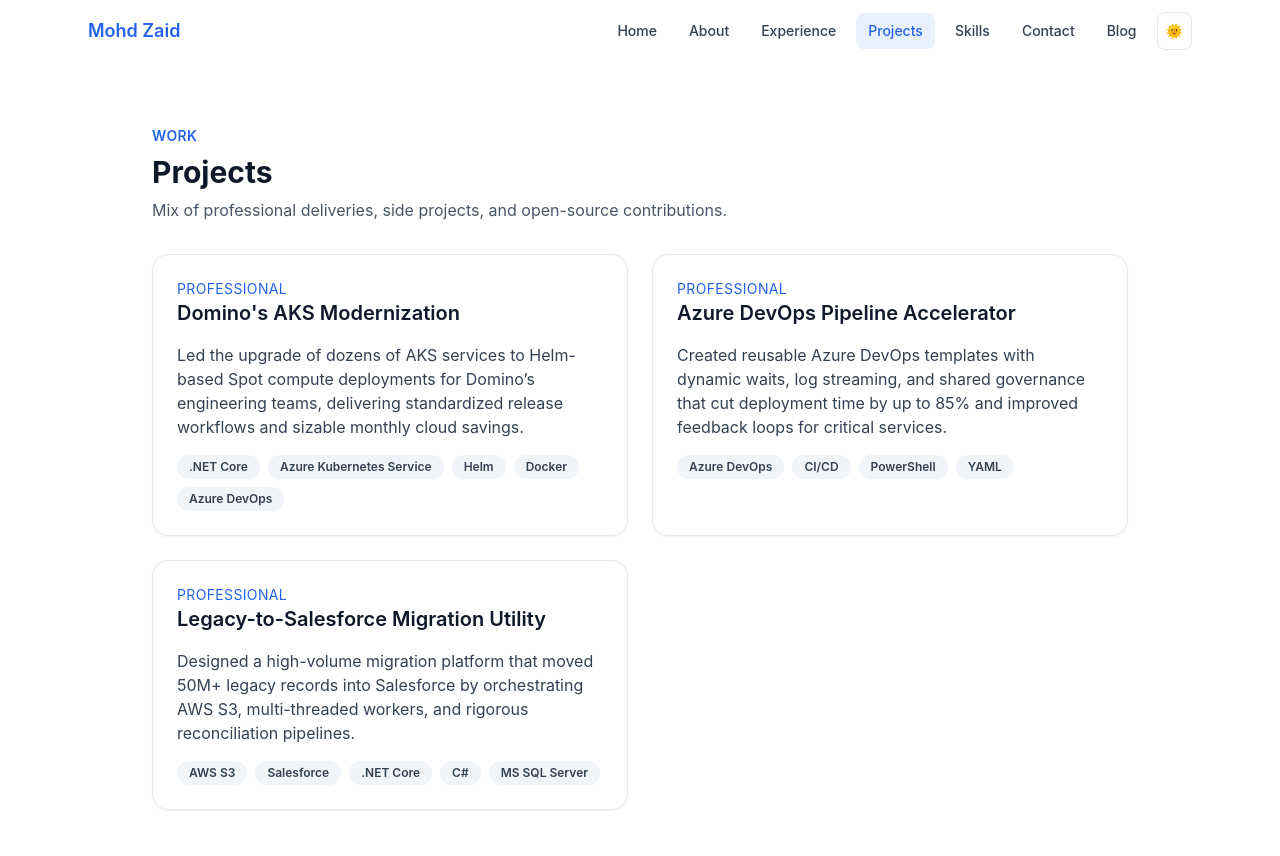
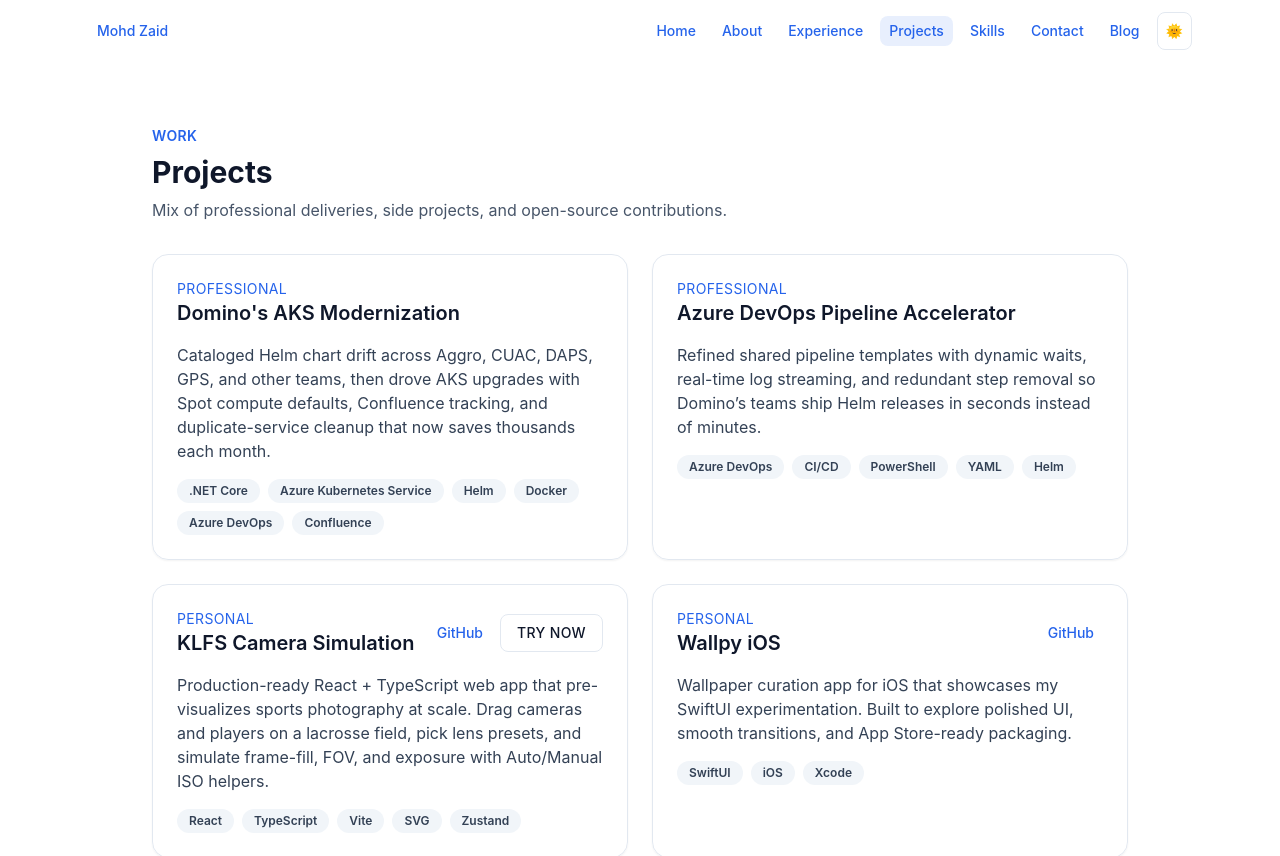
Before and after one commit to zaidmonis/zaidmonis.github.io, a React (Vite) app: page /projects in a window 1280 px wide. Shown: the top 856 px of the page. Built offline with nearby package versions, Linux system fonts and the light colour scheme.

Commit message:
update projects and summary etc

```diff
--- a/src/components/ProjectCard.tsx
+++ b/src/components/ProjectCard.tsx
@@ -8,6 +8,7 @@
         <p className="text-sm uppercase tracking-wide text-primary">{project.type}</p>
         <h3 className="text-xl font-semibold text-slate-900 dark:text-white">{project.title}</h3>
       </div>
+      {(project.links.github || project.links.demo) && (
         <div className="flex gap-2 text-sm text-slate-600 dark:text-slate-300">
           {project.links.github && (
             <a href={project.links.github} target="_blank" rel="noreferrer">
@@ -15,11 +16,12 @@
             </a>
           )}
           {project.links.demo && (
-          <a href={project.links.demo} target="_blank" rel="noreferrer">
-            Live
+            <a className="btn btn-secondary px-3 py-1 text-xs uppercase tracking-wide" href={project.links.demo} target="_blank" rel="noreferrer">
+              Try now
             </a>
           )}
         </div>
+      )}
     </div>
     <p className="text-slate-700 dark:text-slate-200">{project.description}</p>
     <div className="flex flex-wrap gap-2">
--- a/src/data/blog.ts
+++ b/src/data/blog.ts
@@ -6,6 +6,13 @@
 }
 
 export const posts: Post[] = [
+  {
+    title: 'Standardizing Helm for Spot Compute',
+    date: '2025-01-15',
+    summary: 'How I coordinated AKS upgrades across 10+ teams to unlock Spot savings and cleaner environments.',
+    content:
+      'I audited every namespace, built a single-source-of-truth tracker, and partnered with infra teams to upgrade Helm charts, clean ghost services, and align pipelines. The payoff: thousands saved each month and a playbook any team can reuse.',
+  },
   {
     title: 'Building a UNESCO Hackathon Winner',
     date: '2022-11-01',
--- a/src/data/experience.ts
+++ b/src/data/experience.ts
@@ -17,11 +17,12 @@
     start: 'Dec 2024',
     end: 'Present',
     summary:
-      'Leading modernization of Domino’s ordering and operations stack, spanning .NET Core services, Azure DevOps automation, and AKS-hosted microservices.',
+      'Leading modernization of Domino’s ordering and operations stack, spanning .NET Core services, Azure DevOps automation, and AKS-hosted microservices with an emphasis on Spot compute savings and shared best practices.',
     highlights: [
-      'Upgraded dozens of AKS services to modern Helm charts with Spot compute support across 10+ engineering teams, saving thousands in monthly infra spend while standardizing deployments.',
-      'Optimized Azure DevOps pipelines with dynamic waits, real-time log streaming, and template refactors to cut deployment time by up to 85% and tighten feedback loops.',
-      'Improved platform reliability by removing duplicate deployments and mentoring teams on Kubernetes + Helm best practices, eliminating hundreds of hours of manual work.',
+      'Completed a cross-org audit of AKS namespaces, cataloged gaps on a Confluence tracker, and upgraded dozens of Helm chart releases to enable Spot compute for CI, Sandbox, and Stage workloads across 10+ teams.',
+      'Partnered with platform + infra groups to remove ghost/duplicate services and align variable groups and pipeline YAML with the new Helm versions, improving operational hygiene.',
+      'Optimized Azure DevOps pipelines with dynamic waits, parallel steps, and real-time log streaming to cut deployment time by up to 85% and keep developers in fast feedback loops.',
+      'Mentored feature teams on Helm, Spot compute, and rollback procedures and reviewed their PRs to keep deployments consistent and secure.',
     ],
     tech: ['.NET Core', 'Azure DevOps', 'Azure Kubernetes Service', 'Helm', 'Docker', 'C#'],
   },
--- a/src/data/profile.ts
+++ b/src/data/profile.ts
@@ -20,7 +20,7 @@
   tagline: 'Full-stack engineer scaling SaaS platforms across Azure and AWS.',
   email: 'mohdzaid@gmail.com',
   summary:
-    'Full Stack .NET developer with 5+ years delivering enterprise SaaS solutions in C#, ASP.NET, and .NET Core. I focus on scalable APIs, Azure- and AWS-hosted microservices, and DevOps automation that keeps teams shipping quickly with confidence.',
+    'Backend-focused full stack engineer with 5+ years building enterprise SaaS platforms across Java + Spring Boot, C# + .NET Core, and React frontends. Proven to deliver API-heavy systems backed by MS SQL with a focus on performance tuning, Agile delivery, and CI/CD automation on Azure and AWS. Comfortable building responsive UI with Bootstrap, shaping microservices, and deploying with Docker, Kubernetes, and Azure DevOps—all while mentoring teams through code reviews, testing leadership, and collaborative technical excellence.',
   social: {
     github: 'https://github.com/zaidmonis',
     linkedin: 'https://www.linkedin.com/in/zaidmonis',
--- a/src/data/projects.ts
+++ b/src/data/projects.ts
@@ -14,17 +14,38 @@
     title: "Domino's AKS Modernization",
     type: 'Professional',
     description:
-      'Led the upgrade of dozens of AKS services to Helm-based Spot compute deployments for Domino’s engineering teams, delivering standardized release workflows and sizable monthly cloud savings.',
-    tech: ['.NET Core', 'Azure Kubernetes Service', 'Helm', 'Docker', 'Azure DevOps'],
+      'Cataloged Helm chart drift across Aggro, CUAC, DAPS, GPS, and other teams, then drove AKS upgrades with Spot compute defaults, Confluence tracking, and duplicate-service cleanup that now saves thousands each month.',
+    tech: ['.NET Core', 'Azure Kubernetes Service', 'Helm', 'Docker', 'Azure DevOps', 'Confluence'],
     links: {},
   },
   {
     title: 'Azure DevOps Pipeline Accelerator',
     type: 'Professional',
     description:
-      'Created reusable Azure DevOps templates with dynamic waits, log streaming, and shared governance that cut deployment time by up to 85% and improved feedback loops for critical services.',
-    tech: ['Azure DevOps', 'CI/CD', 'PowerShell', 'YAML'],
+      'Refined shared pipeline templates with dynamic waits, real-time log streaming, and redundant step removal so Domino’s teams ship Helm releases in seconds instead of minutes.',
+    tech: ['Azure DevOps', 'CI/CD', 'PowerShell', 'YAML', 'Helm'],
     links: {},
+  },
+  {
+    title: 'KLFS Camera Simulation',
+    type: 'Personal',
+    description:
+      'Production-ready React + TypeScript web app that pre-visualizes sports photography at scale. Drag cameras and players on a lacrosse field, pick lens presets, and simulate frame-fill, FOV, and exposure with Auto/Manual ISO helpers.',
+    tech: ['React', 'TypeScript', 'Vite', 'SVG', 'Zustand'],
+    links: {
+      github: 'https://github.com/zaidmonis/camera-simulation',
+      demo: 'https://zaidmonis.github.io/camera-simulation/',
+    },
+  },
+  {
+    title: 'Wallpy iOS',
+    type: 'Personal',
+    description:
+      'Wallpaper curation app for iOS that showcases my SwiftUI experimentation. Built to explore polished UI, smooth transitions, and App Store-ready packaging.',
+    tech: ['SwiftUI', 'iOS', 'Xcode'],
+    links: {
+      github: 'https://github.com/zaidmonis/WallpyIOS',
+    },
   },
   {
     title: 'Legacy-to-Salesforce Migration Utility',
--- a/src/styles/index.css
+++ b/src/styles/index.css
@@ -17,8 +17,16 @@
     var(--tw-prose-body);
 }
 
+#hero-heading-pin:empty {
+  display: none;
+}
+
 a {
-  @apply text-primary underline-offset-2 transition hover:text-accent hover:no-underline focus-visible:no-underline focus-visible:outline-none focus-visible:ring-2 focus-visible:ring-primary/50 focus-visible:ring-offset-2 focus-visible:ring-offset-white dark:focus-visible:ring-offset-slate-950;
+  @apply underline-offset-2 transition focus-visible:no-underline focus-visible:outline-none focus-visible:ring-2 focus-visible:ring-primary/50 focus-visible:ring-offset-2 focus-visible:ring-offset-white dark:focus-visible:ring-offset-slate-950;
+}
+
+a:not(.btn) {
+  @apply inline-flex items-center gap-1 rounded-lg border border-transparent px-2 py-1 text-sm font-medium text-primary hover:-translate-y-0.5 hover:border-primary/40 hover:bg-primary/5;
 }
 
 .btn {
```
Lines whose indentation alone changed are shown as unchanged.
